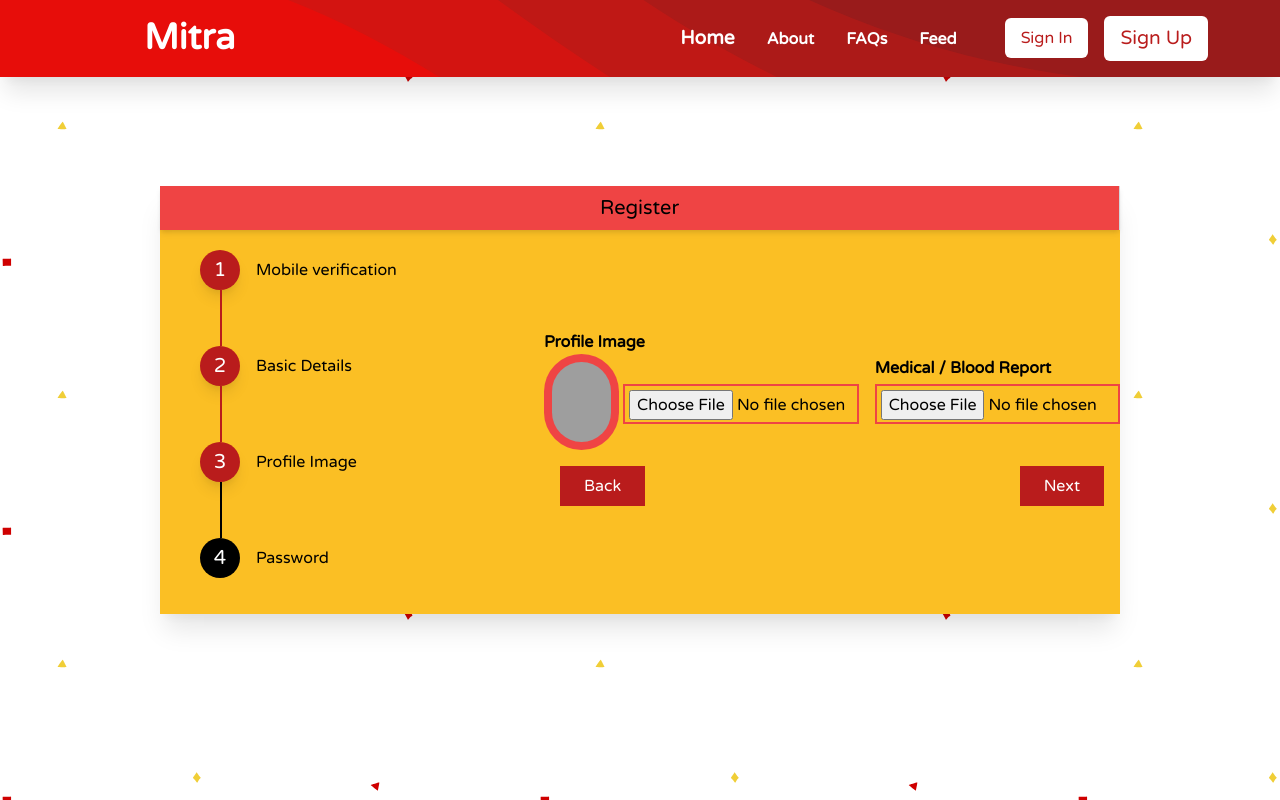
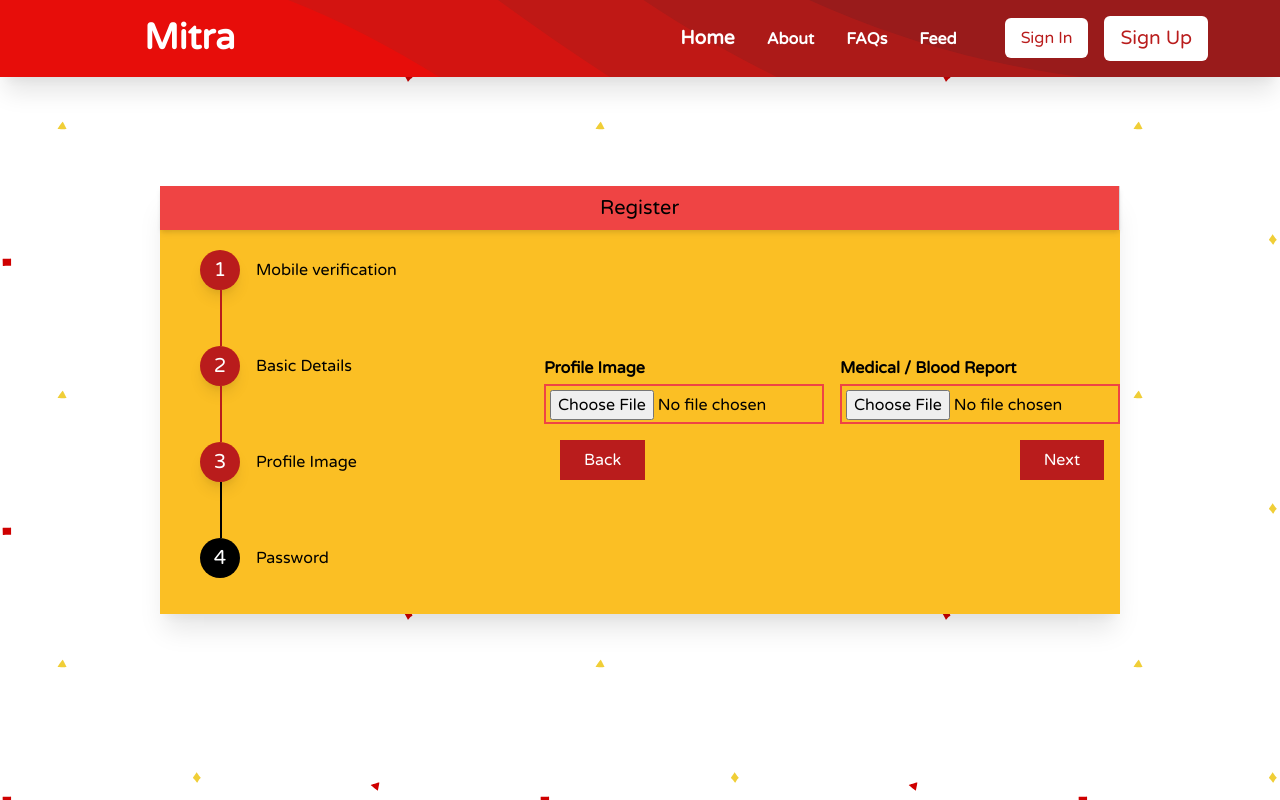
Before and after one commit to gangadhar5613/Mitra, a React app: page /register in a window 1280 px wide. Built offline with nearby package versions, Linux system fonts and the light colour scheme; grey boxes are pictures that could not be loaded; a web font is replaced by a local one.

Commit message:
Client Side image handle on register

```diff
--- a/client/src/components/auth/Form.jsx
+++ b/client/src/components/auth/Form.jsx
@@ -2,6 +2,7 @@ import React from "react";
 import Loader from "../Loader";
 
 function Form(props) {
+  console.log(props);
   function handleChangingForm(step) {
     switch (step) {
       case 1:
@@ -19,7 +20,7 @@ function Form(props) {
         return <StepForm2 handleInput={props.handleInput} />;
         break;
       case 3:
-        return <StepForm3 state={props.state} handleInput={props.handleInput} />;
+        return <StepForm3 state={props.state} handleInput={props.handleInput} fileHandler={props.fileHandler} />;
         break;
       case 4:
         return (
@@ -203,42 +204,16 @@ function StepForm3(props) {
 		<form>
 			<div className="flex flex-row items-center mt-2">
 				<div className="flex flex-col mr-2">
-          <label
-            htmlFor="mobile"
-            className="text-md font-semibold text-shadow-md"
-          >
+					<label htmlFor="mobile" className="text-md font-semibold text-shadow-md">
 						Profile Image
 					</label>
-          <div className='flex flex-row  items-center'>
-            <div className='bg-red-500 mr-1 p-2 inline-block rounded-full'>
-            {/* <i class="fas fa-user"></i> */}
-                <img className='w-20 h-20 rounded-full' src={(props.state.profileImage) ? props.state.profileImage : 'https://images.unsplash.com/flagged/photo-1570612861542-284f4c12e75f?ixid=MXwxMjA3fDB8MHxzZWFyY2h8M3x8cGVyc29ufGVufDB8fDB8&ixlib=rb-1.2.1&auto=format&fit=crop&w=500&q=60'} alt='user' ></img>
-            </div>
-            <input
-            onChange={props.handleInput}
-            type="file"
-            id="profileImage"
-            name="profileImage"
-            className="mobile  mt-1 block   outline-none py-1   h-10  text-black border-2 border-red-500 hover:bg-red-700  focus:ring-0"
-            placeholder="Upload Profile Pic"
-          ></input>
-          </div>
+						<input onChange={(e) => props.fileHandler(e, "profileImage")} type="file" id="profileImage" name="profileImage" className="mobile  mt-1 block   outline-none py-1   h-10  text-black border-2 border-red-500 hover:bg-red-700 focus:bg-black focus:ring-0" placeholder="Upload Profile Pic"></input>
 				</div>
 				<div className="flex flex-col ml-2">
-          <label
-            htmlFor="mobile"
-            className="text-md font-semibold text-shadow-md"
-          >
+					<label htmlFor="mobile" className="text-md font-semibold text-shadow-md">
 						Medical / Blood Report
 					</label>
-          <input
-            onChange={props.handleInput}
-            type="file"
-            id="mobile"
-            name="mobile"
-            className="mobile  mt-1 block   outline-none py-1   h-10    border-2 border-red-500  hover:bg-red-700 focus:bg-black focus:ring-0"
-            placeholder="Enter your mobile number"
-          ></input>
+					<input onChange={(e) => props.handleInput(e, "medicalReport")} type="file" id="mobile" name="mobile" className="mobile  mt-1 block   outline-none py-1   h-10    border-2 border-red-500  hover:bg-red-700 focus:bg-black focus:ring-0" placeholder="Enter your mobile number"></input>
 				</div>
 			</div>
 		</form>
--- a/client/src/components/auth/Register.jsx
+++ b/client/src/components/auth/Register.jsx
@@ -3,6 +3,7 @@ import Steps from './Steps'
 import Form from './Form'
 import Loader from '../Loader'
 import Header from '../Header'
+import buffer from "buffer";
 
 class Register extends React.Component {
   constructor(props) {
@@ -142,6 +143,20 @@ class Register extends React.Component {
 
   };
 
+  fileHandler = (event, document) => {
+    var file = event.target.files[0];
+	var reader = new FileReader();
+    reader.onload = (event) => {
+    console.log(event.target)
+    this.setState({
+		[document]: new Uint8Array(event.target.result),
+	});
+	};
+
+	reader.readAsArrayBuffer(file);
+
+  }
+
   handleInput = (event) => {
     let { name, value } = event.target;
     let errors = this.state.errors;
@@ -181,6 +196,9 @@ class Register extends React.Component {
           }));
       }
     }
+
+
+
 
     switch (name) {
       case 'firstName':
@@ -230,19 +248,11 @@ class Register extends React.Component {
           dob: value
         });
         break;
-      case 'profileImage':
+      case 'profileimage':
         // errors.mobile = ( this.countDigits(value) >=10 ) ? '' : 'Please enter valid 10 digit mobile number'
-        if(value.files && value.files[0]){
-          let reader = new FileReader()
-          reader.onload = (event) => {
-            console.log('hello')
-            this.setState({
-              profileImage:event.target.result
-            })
-          }
-
-          reader.readAsDataURL(value.files[0])
-        }
+        this.setState({
+          mobile: value
+        });
         break;
       case 'medicalReport':
         //    errors.mobile = ( this.countDigits(value) >=10 ) ? '' : 'Please enter valid 10 digit mobile number'
@@ -390,8 +400,8 @@ class Register extends React.Component {
 						<div className="steps w-96 h-96 ">
 							<Steps step={this.state.step} />
 						</div>
-						<div className="form flex-1">
-							<Form handleOtp={this.handleOtp} handleVerifyOtp={this.handleVerifyOtp} handleOtpInput={this.handleOtpInput} state={this.state} mobile={this.state.mobile} handleInput={this.handleInput} otpSent={this.state.otpSent} handleForm={this.handleForm} handlePrevForm={this.handlePrevForm} step={this.state.step} />
+						<div className="form   flex-1">
+							<Form handleOtp={this.handleOtp} handleVerifyOtp={this.handleVerifyOtp} handleOtpInput={this.handleOtpInput} state={this.state} mobile={this.state.mobile} handleInput={this.handleInput} otpSent={this.state.otpSent} handleForm={this.handleForm} handlePrevForm={this.handlePrevForm} step={this.state.step} fileHandler={this.fileHandler} />
 						</div>
 					</div>
 					<div className={(this.state.otpSent && !this.state.mobileResponse) || this.state.otpResponse ? "absolute  left-96 top-96" : "hidden"}>
--- a/package.json
+++ b/package.json
@@ -15,6 +15,7 @@
     "autoprefixer": "^10.2.4",
     "axios": "^0.21.1",
     "bcrypt": "^5.0.1",
+    "buffer": "^6.0.3",
     "chart.js": "^2.9.4",
     "cloudinary": "^1.25.0",
     "connect-mongo": "^4.2.2",
```
Also changed, not shown: 2 other files (tests, documents, lock files or other folders). Lines whose indentation alone changed are shown as unchanged.
